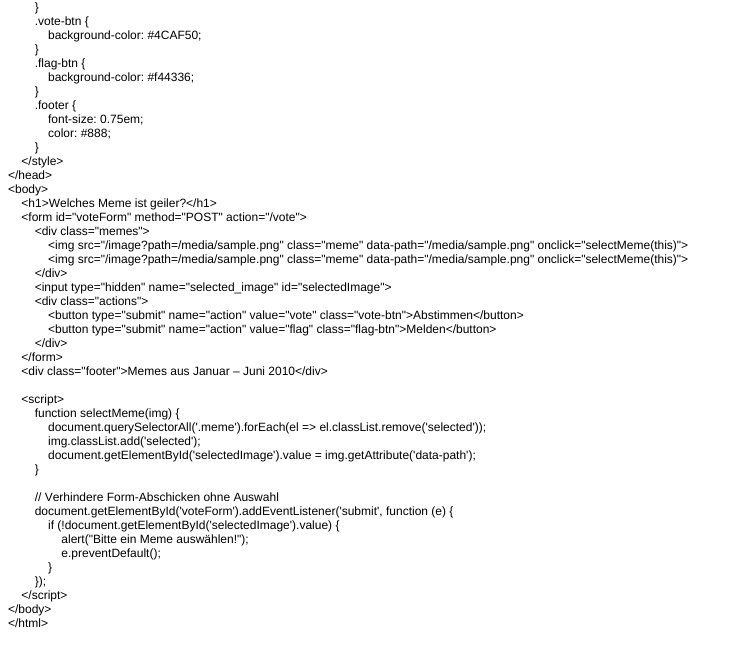
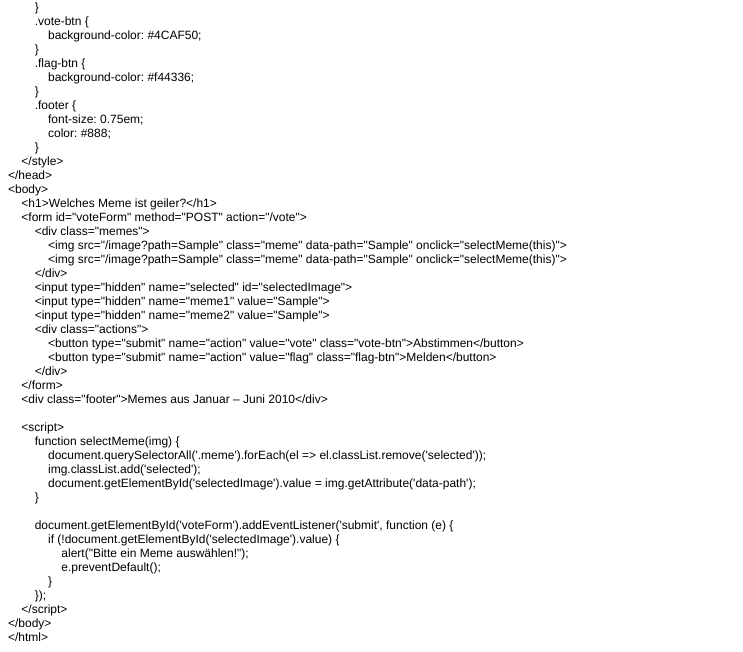
Before and after one commit to mkdub69/memder, a Flask app: template templates/index.html in a window 1280 px wide. Shown: the part 652-1304 px from the top of the page, without its empty margins (0-743 px from the left). Before the commit the page ends 1280 px from the top, so only its background shows below. Run offline with Flask 3, Linux system fonts and the light colour scheme; the template is opened without the code that fills it: most values are stand-ins (such as "Sample title", 1, 10 or a date in 2020).

Commit message:
Fix index.html template with correct meme placeholders

```diff
--- a/templates/index.html
+++ b/templates/index.html
@@ -76,10 +76,12 @@
 <p class="p1"><span class="s1"><span class="Apple-converted-space">    </span>&lt;h1&gt;Welches Meme ist geiler?&lt;/h1&gt;</span></p>
 <p class="p1"><span class="s1"><span class="Apple-converted-space">    </span>&lt;form id="voteForm" method="POST" action="/vote"&gt;</span></p>
 <p class="p1"><span class="s1"><span class="Apple-converted-space">        </span>&lt;div class="memes"&gt;</span></p>
-<p class="p1"><span class="s1"><span class="Apple-converted-space">            </span>&lt;img src="/image?path={{ img1 }}" class="meme" data-path="{{ img1 }}" onclick="selectMeme(this)"&gt;</span></p>
-<p class="p1"><span class="s1"><span class="Apple-converted-space">            </span>&lt;img src="/image?path={{ img2 }}" class="meme" data-path="{{ img2 }}" onclick="selectMeme(this)"&gt;</span></p>
+<p class="p1"><span class="s1"><span class="Apple-converted-space">            </span>&lt;img src="/image?path={{ meme1 }}" class="meme" data-path="{{ meme1 }}" onclick="selectMeme(this)"&gt;</span></p>
+<p class="p1"><span class="s1"><span class="Apple-converted-space">            </span>&lt;img src="/image?path={{ meme2 }}" class="meme" data-path="{{ meme2 }}" onclick="selectMeme(this)"&gt;</span></p>
 <p class="p1"><span class="s1"><span class="Apple-converted-space">        </span>&lt;/div&gt;</span></p>
-<p class="p1"><span class="s1"><span class="Apple-converted-space">        </span>&lt;input type="hidden" name="selected_image" id="selectedImage"&gt;</span></p>
+<p class="p1"><span class="s1"><span class="Apple-converted-space">        </span>&lt;input type="hidden" name="selected" id="selectedImage"&gt;</span></p>
+<p class="p1"><span class="s1"><span class="Apple-converted-space">        </span>&lt;input type="hidden" name="meme1" value="{{ meme1 }}"&gt;</span></p>
+<p class="p1"><span class="s1"><span class="Apple-converted-space">        </span>&lt;input type="hidden" name="meme2" value="{{ meme2 }}"&gt;</span></p>
 <p class="p1"><span class="s1"><span class="Apple-converted-space">        </span>&lt;div class="actions"&gt;</span></p>
 <p class="p1"><span class="s1"><span class="Apple-converted-space">            </span>&lt;button type="submit" name="action" value="vote" class="vote-btn"&gt;Abstimmen&lt;/button&gt;</span></p>
 <p class="p1"><span class="s1"><span class="Apple-converted-space">            </span>&lt;button type="submit" name="action" value="flag" class="flag-btn"&gt;Melden&lt;/button&gt;</span></p>
@@ -94,7 +96,6 @@
 <p class="p1"><span class="s1"><span class="Apple-converted-space">            </span>document.getElementById('selectedImage').value = img.getAttribute('data-path');</span></p>
 <p class="p1"><span class="s1"><span class="Apple-converted-space">        </span>}</span></p>
 <p class="p2"><span class="s1"></span><br></p>
-<p class="p1"><span class="s1"><span class="Apple-converted-space">        </span>// Verhindere Form-Abschicken ohne Auswahl</span></p>
 <p class="p1"><span class="s1"><span class="Apple-converted-space">        </span>document.getElementById('voteForm').addEventListener('submit', function (e) {</span></p>
 <p class="p1"><span class="s1"><span class="Apple-converted-space">            </span>if (!document.getElementById('selectedImage').value) {</span></p>
 <p class="p1"><span class="s1"><span class="Apple-converted-space">                </span>alert("Bitte ein Meme auswählen!");</span></p>
```
